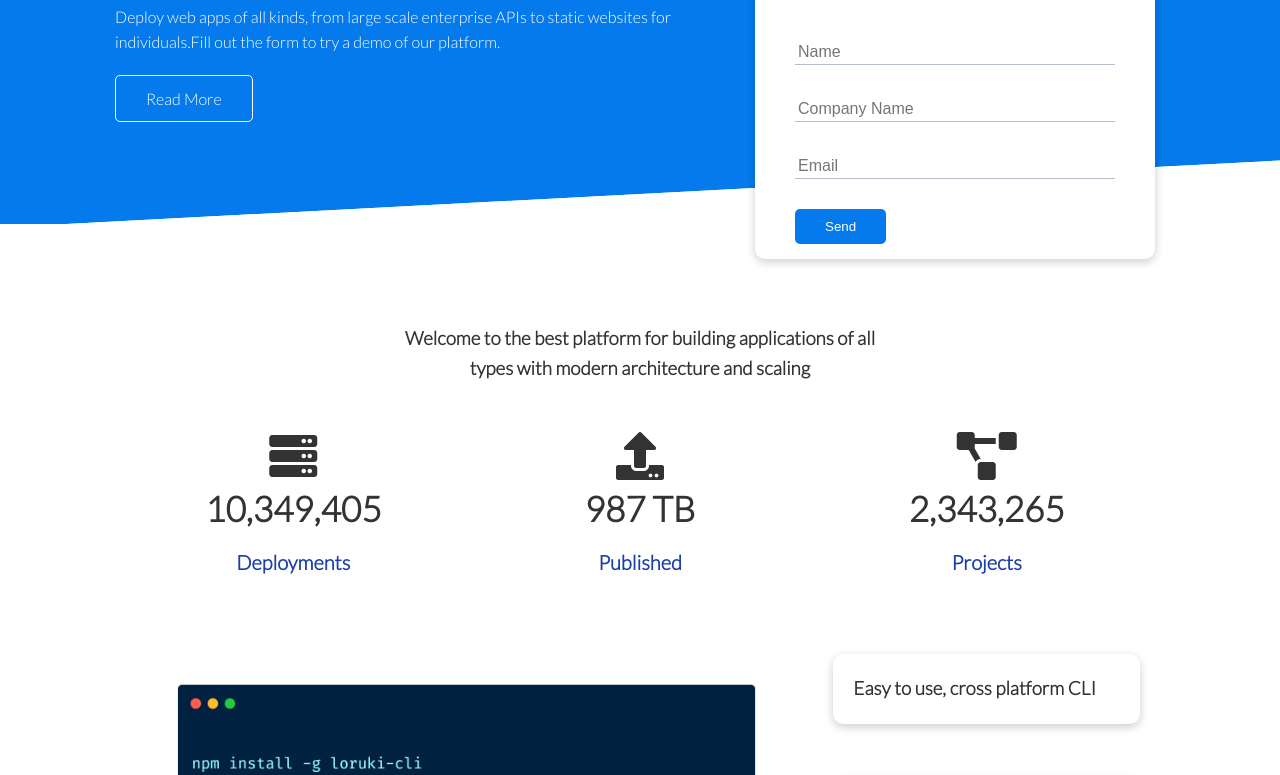
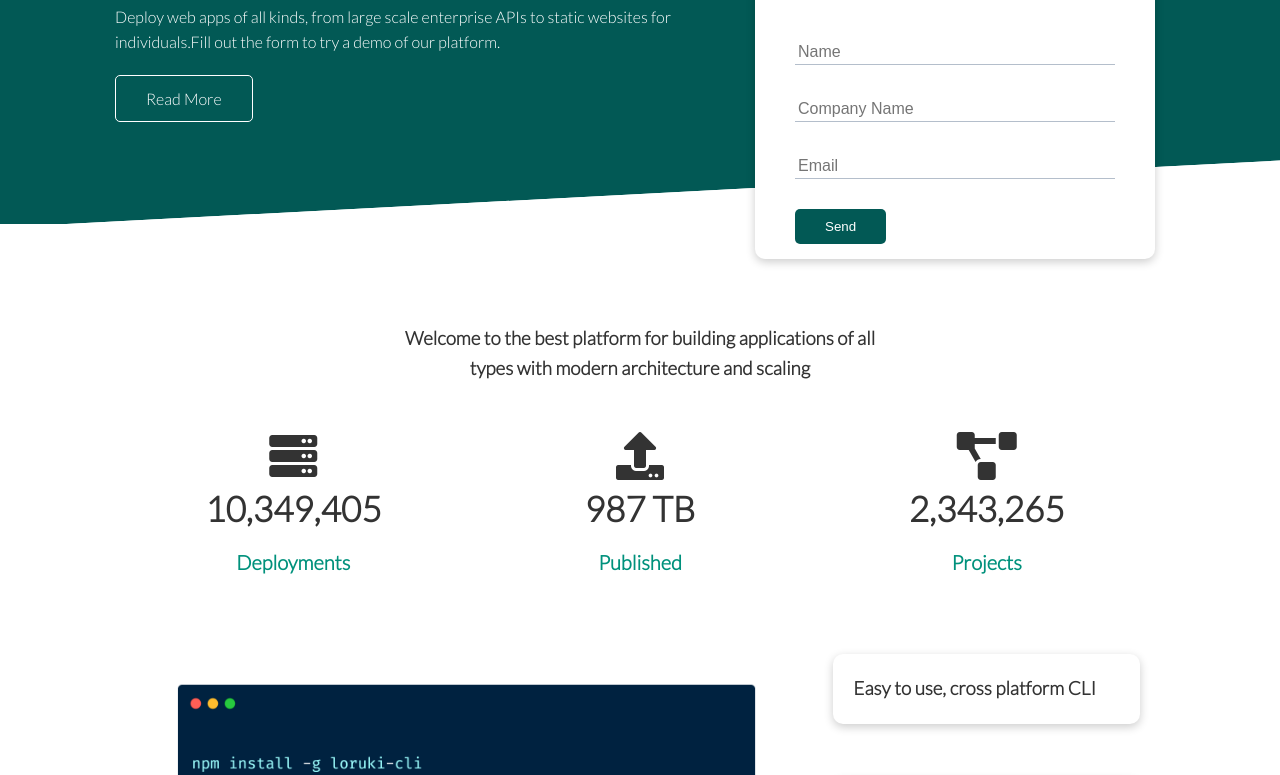
Before and after one commit to DigitalYash/CloudHosting, a plain HTML site: page index.html in a window 1280 px wide. Shown: the part 246-1021 px from the top of the page. Drawn offline with Linux system fonts and the light colour scheme.

Commit message:
Update style.css

```diff
--- a/CSS/style.css
+++ b/CSS/style.css
@@ -1,9 +1,9 @@
 @import url('https://fonts.googleapis.com/css2?family=Lato:wght@300&display=swap');
 
 :root{
-    --primary-color:#047aed;
-    --secondary-color:#1c3fa8;
-    --dark-color:#002240;
+    --primary-color:#025955;
+    --secondary-color:#00917c;
+    --dark-color:#433520;
     --light-color:#f4f4f4;
     --success-color:#5cb85c;
     --error-color:#d9534f;
```
